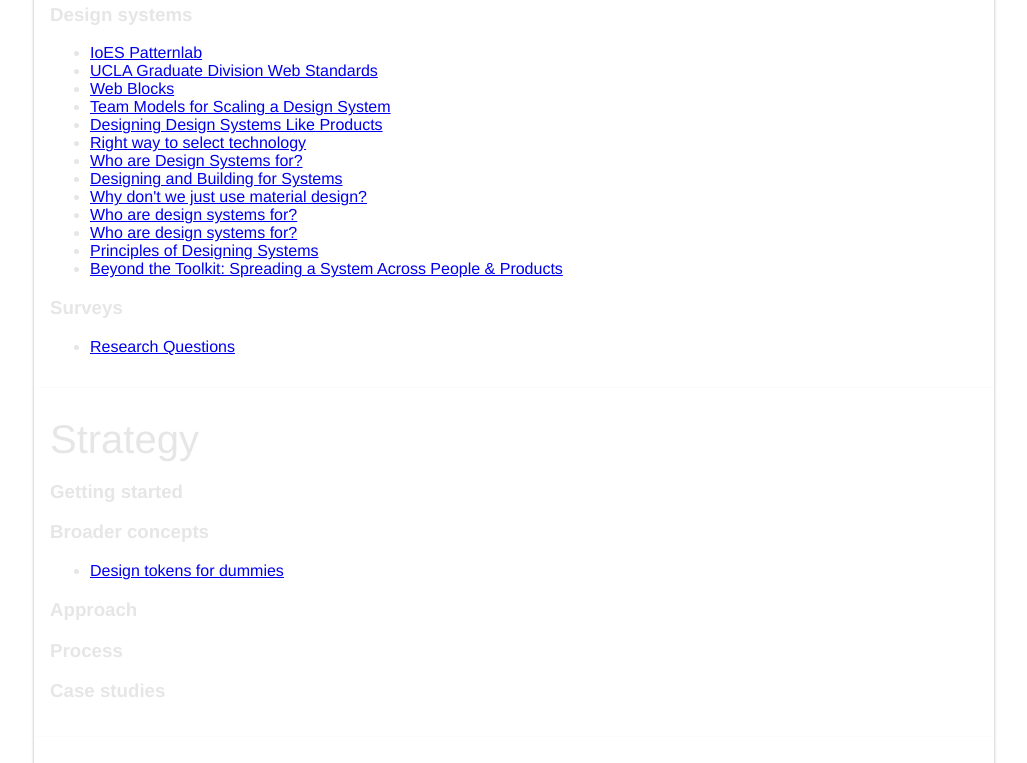
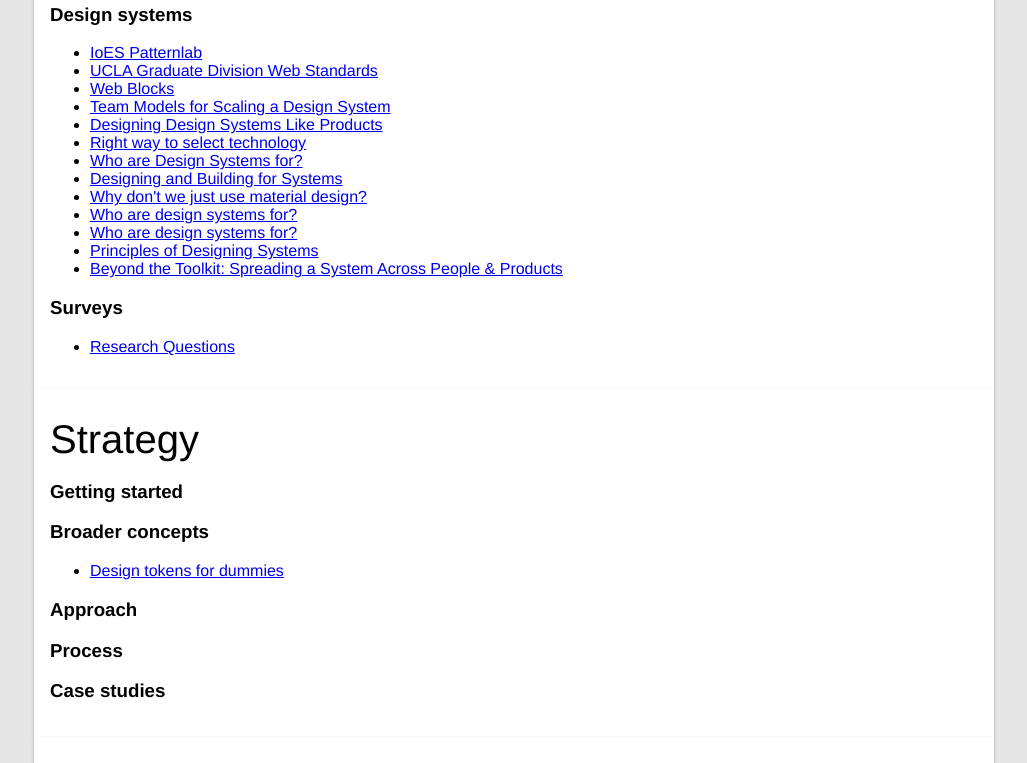
Before and after one commit to ucla-ux/starterkit, a website: page resources.html in a window 1280 px wide. Shown: the part 283-1046 px from the top of the page, without its empty margins (126-1153 px from the left). Drawn offline with Linux system fonts and the light colour scheme.

Commit message:
Update styles.css

```diff
--- a/css/styles.css
+++ b/css/styles.css
@@ -4,7 +4,7 @@
 
 body {
   margin: 0;
-  color: #e6e6e6;
+  background-color: #e6e6e6;
 }
 
 h1 {
```
